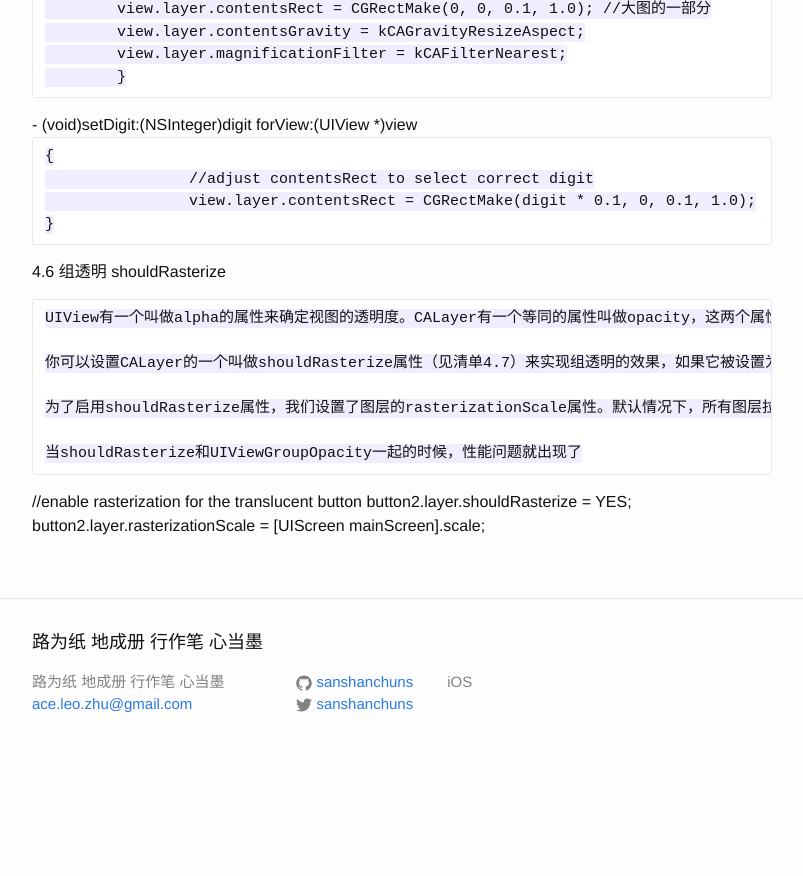
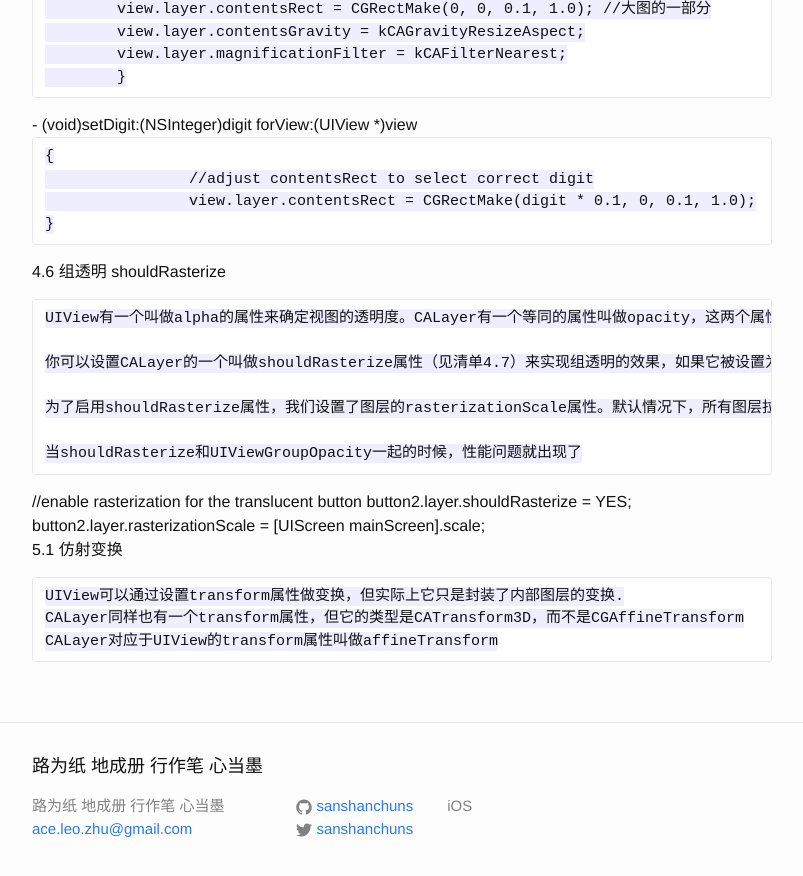
Before and after one commit to sanshanchuns/sanshanchuns.github.io, a Jekyll site: the page built from _posts/2015-09-08-Core_Animation.markdown, in a window 1280 px wide and 900 px high, scrolled down 2841 px. Shown: the top 876 px of the window, without its empty margins (238-1041 px from the left). Built offline with Jekyll 4.4.1, drawn with Linux system fonts in a browser that asks for light colours; before the commit the page ends 3617 px from its top, so only the background shows below that.

Commit message:
update files

```diff
--- a/_posts/2015-09-08-Core_Animation.markdown
+++ b/_posts/2015-09-08-Core_Animation.markdown
@@ -8,6 +8,7 @@ categories: jekyll update
 4.1 圆角 conrnerRadius
 
 	CALayer有一个叫做conrnerRadius的属性控制着图层角的曲率。它是一个浮点数，默认为0（为0的时候就是直角），但是你可以把它设置成任意值。默认情况下，这个曲率值只影响背景颜色而不影响背景图片或是子图层。不过，如果把masksToBounds设置成YES的话，图层里面的所有东西都会被截取
+
 
 4.2 图层边框 borderWidth, borderColor
 
@@ -147,6 +148,11 @@ categories: jekyll update
   	button2.layer.shouldRasterize = YES;
   	button2.layer.rasterizationScale = [UIScreen mainScreen].scale;
 
+5.1 仿射变换
+
+	UIView可以通过设置transform属性做变换，但实际上它只是封装了内部图层的变换.
+	CALayer同样也有一个transform属性，但它的类型是CATransform3D，而不是CGAffineTransform
+	CALayer对应于UIView的transform属性叫做affineTransform
 
 
 [jekyll]:      http://jekyllrb.com
```
